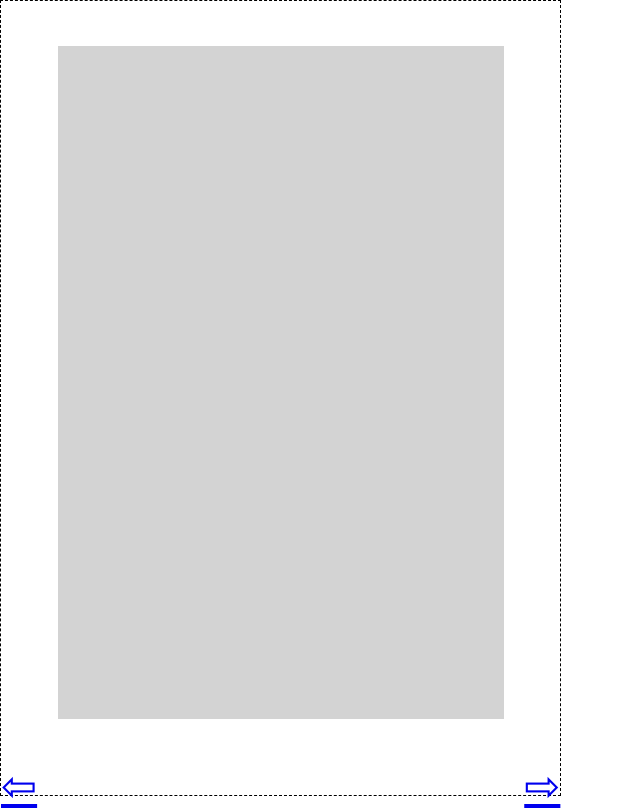
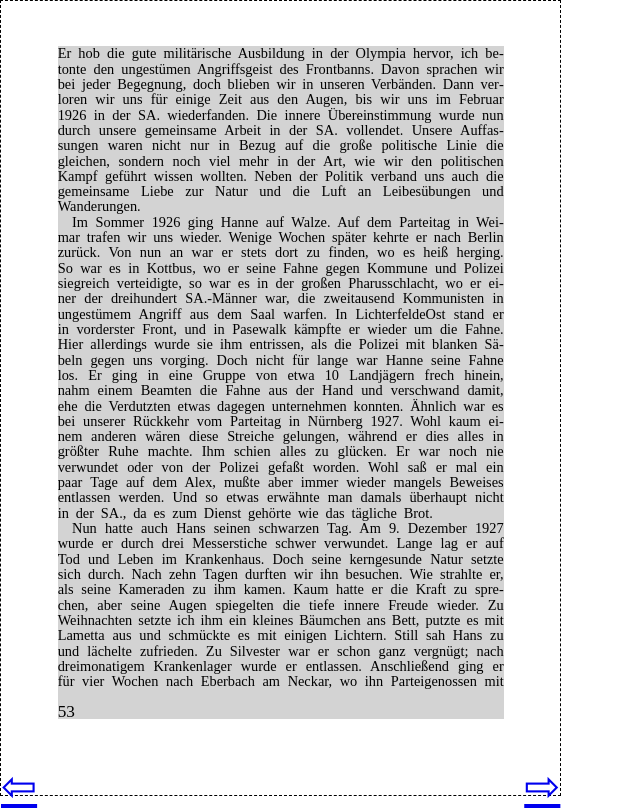
Before and after one commit to DigitalesSchrifttum/Sturm-33-Hans-Maikowski, a browser extension: page 53.html in a window 1280 px wide. Shown: the whole page, without its empty margins (0-640 px from the left). Drawn offline with nearby package versions, Linux system fonts and the light colour scheme; files that its build step writes are made by us from their sources.

Commit message:
pages 51 - 53 fixed or added

```diff
--- a/53.html
+++ b/53.html
@@ -4,10 +4,59 @@
 		<meta charset="utf-8" />
 		<meta name="viewport" content="width=device-width, initial-scale=1.0" />
 		<link rel="stylesheet" href="format.css" />
-		<title>Titel</title>
+		<title>Seite 53</title>
 	</head>
 	<body>
-		<div class="textarea odd"></div>
+		<div class="textarea odd">
+			<p class="no-indent-first">
+				Er hob die gute militärische Ausbildung in der Olympia hervor, ich
+				betonte den ungestümen Angriffsgeist des Frontbanns. Davon sprachen wir
+				bei jeder Begegnung, doch blieben wir in unseren Verbänden. Dann
+				verloren wir uns für einige Zeit aus den Augen, bis wir uns im Februar
+				1926 in der SA. wiederfanden. Die innere Übereinstimmung wurde nun durch
+				unsere gemeinsame Arbeit in der SA. vollendet. Unsere Auffassungen waren
+				nicht nur in Bezug auf die große politische Linie die gleichen, sondern
+				noch viel mehr in der Art, wie wir den politischen Kampf geführt wissen
+				wollten. Neben der Politik verband uns auch die gemeinsame Liebe zur
+				Natur und die Luft an Leibesübungen und Wanderungen.
+			</p>
+			<p class="ws-850µm">
+				Im Sommer 1926 ging Hanne auf Walze. Auf dem Parteitag in Weimar trafen
+				wir uns wieder. Wenige Wochen später kehrte er nach Berlin zurück. Von
+				nun an war er stets dort zu finden, wo es heiß herging. So war es in
+				Kottbus, wo er seine Fahne gegen Kommune und Polizei siegreich
+				verteidigte, so war es in der großen Pharusschlacht, wo er einer der
+				dreihundert SA.-Männer war, die zweitausend Kommunisten in ungestümem
+				Angriff aus dem Saal warfen. In LichterfeldeOst stand er in vorderster
+				Front, und in Pasewalk kämpfte er wieder um die Fahne. Hier allerdings
+				wurde sie ihm entrissen, als die Polizei mit blanken Säbeln gegen uns
+				vorging. Doch nicht für lange war Hanne seine Fahne los. Er ging in eine
+				Gruppe von etwa 10 Landjägern frech hinein, nahm einem Beamten die Fahne
+				aus der Hand und verschwand damit, ehe die Verdutzten etwas dagegen
+				unternehmen konnten. Ähnlich war es bei unserer Rückkehr vom Parteitag
+				in Nürnberg 1927. Wohl kaum einem anderen wären diese Streiche gelungen,
+				während er dies alles in größter Ruhe machte. Ihm schien alles zu
+				glücken. Er war noch nie verwundet oder von der Polizei gefaßt worden.
+				Wohl saß er mal ein paar Tage auf dem Alex, mußte aber immer wieder
+				mangels Beweises entlassen werden. Und so etwas erwähnte man damals
+				überhaupt nicht in der SA., da es zum Dienst gehörte wie das tägliche
+				Brot.
+			</p>
+			<p class="justify-last ws-600µm">
+				Nun hatte auch Hans seinen schwarzen Tag. Am 9. Dezember 1927 wurde er
+				durch drei Messerstiche schwer verwundet. Lange lag er auf Tod und Leben
+				im Krankenhaus. Doch seine kerngesunde Natur setzte sich durch. Nach
+				zehn Tagen durften wir ihn besuchen. Wie strahlte er, als seine
+				Kameraden zu ihm kamen. Kaum hatte er die Kraft zu sprechen, aber seine
+				Augen spiegelten die tiefe innere Freude wieder. Zu Weihnachten setzte
+				ich ihm ein kleines Bäumchen ans Bett, putzte es mit Lametta aus und
+				schmückte es mit einigen Lichtern. Still sah Hans zu und lächelte
+				zufrieden. Zu Silvester war er schon ganz vergnügt; nach dreimonatigem
+				Krankenlager wurde er entlassen. Anschließend ging er für vier Wochen
+				nach Eberbach am Neckar, wo ihn Parteigenossen mit
+			</p>
+			<div class="page-number even">53</div>
+		</div>
 		<div class="page-link-area">
 			<a href="./52.html">⇦</a><a href="./54.html">⇨</a>
 		</div>
```
Also changed, not shown: 51.html (+11 -11 lines), 52.html (+6 -5 lines).
